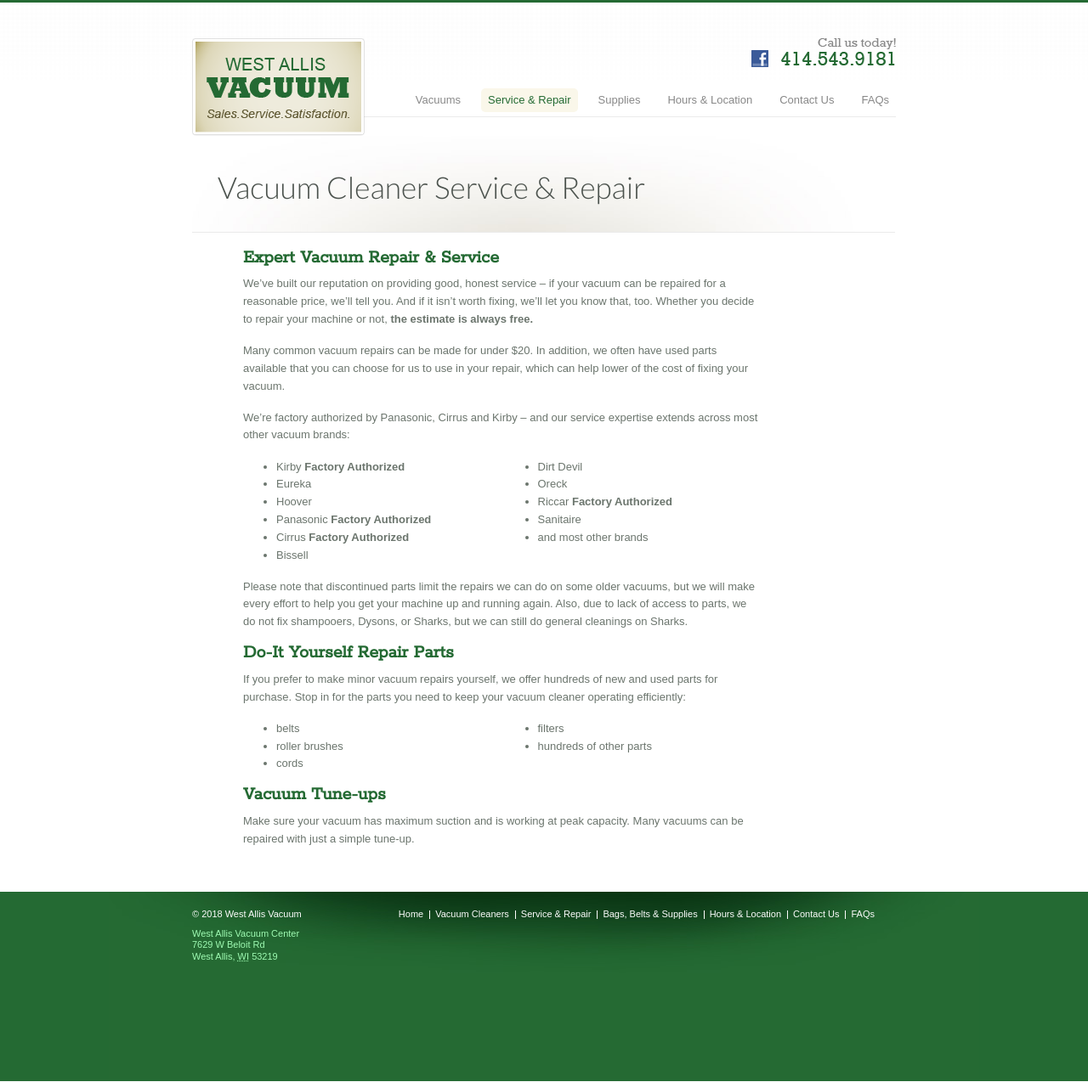
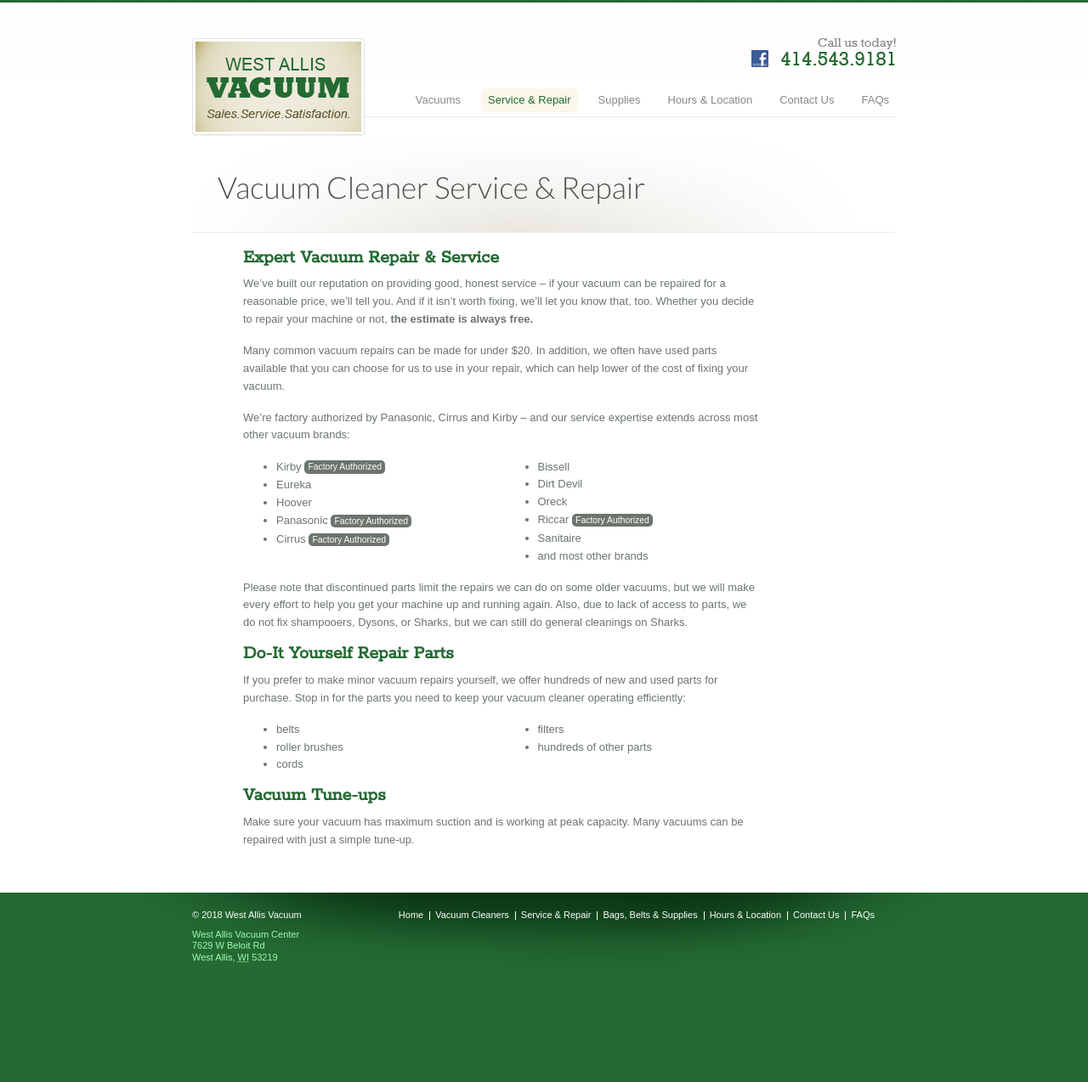
Before and after one commit to mikebranski/westallisvacuum.com, a Jekyll site: the page built from services/index.html, in a window 1280 px wide. Shown: the whole page at 85% size. Built offline with Jekyll 4.4.1, drawn with Linux system fonts in a browser that asks for light colours.

Commit message:
Style factory authorized badges

```diff
--- a/css/application.css
+++ b/css/application.css
@@ -445,6 +445,14 @@
 	#brandLogos ul {
 		display: none;}
 
+.factory-badge {
+    background-color: #6b756d;
+    color: #fff;
+    padding: .2em .4em;
+    font-weight: normal;
+    border-radius: 5px;
+    font-size: .8em;}
+
 /* Hours */
 .hours {
 	margin-bottom: 1.25em;
```
